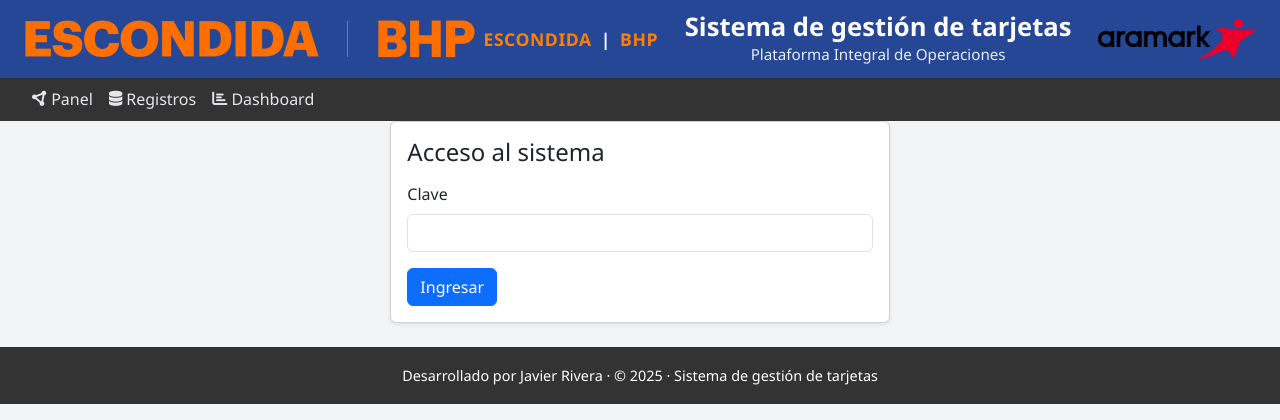
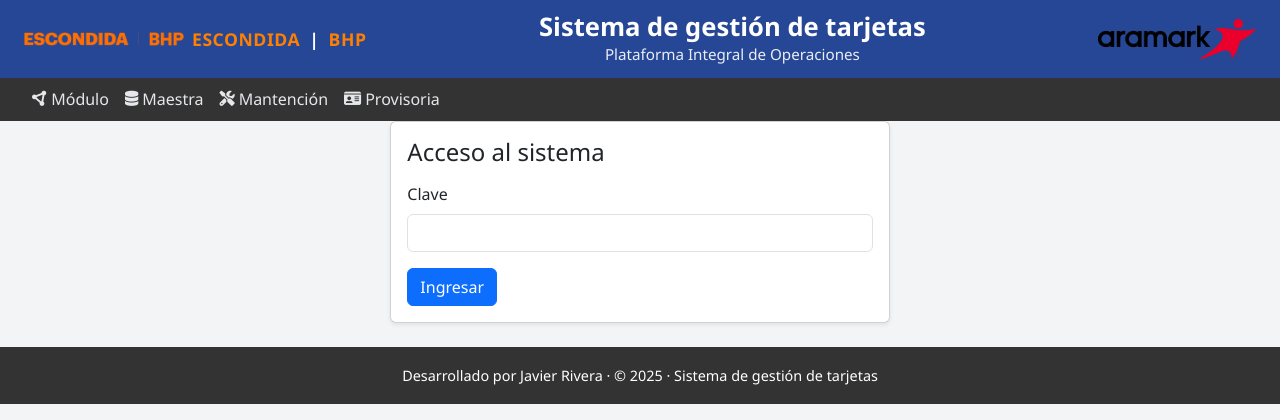
Before and after one commit to Javier-9690/tarjetas-web, a Flask app: a page that uses templates/base.html in a window 1280 px wide. Shown: the top 420 px of the page. Run offline with Flask 3, Linux system fonts and the light colour scheme.

Commit message:
Update base.html

```diff
--- a/templates/base.html
+++ b/templates/base.html
@@ -61,10 +61,11 @@
       opacity: .9;
     }
 
+    /* LOGOS (mismo tamaño para ambos) */
     .system-logo,
     .system-logo-escondida {
-      height: 40px;
-      max-height: 40px;
+      height: 40px;          /* referencia: logo Aramark */
+      max-width: 160px;
       object-fit: contain;
     }
 
@@ -209,7 +210,7 @@
   </div>
 </header>
 
-<!-- NAVBAR -->
+<!-- NAVBAR: ahora son las categorías/módulos -->
 <nav class="navbar navbar-expand-lg navbar-dark main-navbar">
   <div class="container-fluid px-4">
     <button class="navbar-toggler" type="button" data-bs-toggle="collapse"
@@ -218,33 +219,51 @@
       <span class="navbar-toggler-icon"></span>
     </button>
 
+    {% set current_category = (
+         request.view_args.get('category_code')
+         if request.view_args is defined and request.view_args
+         and 'category_code' in request.view_args
+         else None
+       )
+    %}
+
     <div class="collapse navbar-collapse" id="topNav">
       <ul class="navbar-nav me-auto mb-2 mb-lg-0">
-        <!-- Panel = resumen general -->
+
+        <!-- MODULO -->
         <li class="nav-item">
-          <a class="nav-link {% if request.endpoint == 'summary' %}active{% endif %}"
-             href="{{ url_for('summary') }}">
-            <i class="fa-solid fa-circle-nodes"></i> Panel
+          <a class="nav-link {% if current_category == 'MODULO' %}active{% endif %}"
+             href="{{ url_for('category_view', category_code='MODULO') }}">
+            <i class="fa-solid fa-circle-nodes"></i> Módulo
           </a>
         </li>
 
-        <!-- Registros = módulo MAESTRA -->
+        <!-- MAESTRA -->
         <li class="nav-item">
-          <a class="nav-link
-                    {% if request.endpoint == 'category_view' and category_code == 'MAESTRA' %}active{% endif %}"
+          <a class="nav-link {% if current_category == 'MAESTRA' %}active{% endif %}"
+
              href="{{ url_for('category_view', category_code='MAESTRA') }}">
-            <i class="fa-solid fa-database"></i> Registros
+            <i class="fa-solid fa-database"></i> Maestra
           </a>
         </li>
 
-        <!-- Dashboard = módulo MANTENCION (puedes cambiar por otra categoría si prefieres) -->
+        <!-- MANTENCION -->
         <li class="nav-item">
-          <a class="nav-link
-                    {% if request.endpoint == 'category_view' and category_code == 'MANTENCION' %}active{% endif %}"
+          <a class="nav-link {% if current_category == 'MANTENCION' %}active{% endif %}"
+
              href="{{ url_for('category_view', category_code='MANTENCION') }}">
-            <i class="fa-solid fa-chart-bar"></i> Dashboard
+            <i class="fa-solid fa-screwdriver-wrench"></i> Mantención
           </a>
         </li>
+
+        <!-- PROVISORIA -->
+        <li class="nav-item">
+          <a class="nav-link {% if current_category == 'PROVISORIA' %}active{% endif %}"
+             href="{{ url_for('category_view', category_code='PROVISORIA') }}">
+            <i class="fa-solid fa-id-card"></i> Provisoria
+          </a>
+        </li>
+
       </ul>
     </div>
   </div>
@@ -255,14 +274,14 @@
   <!-- Mensajes flash -->
   {% with messages = get_flashed_messages(with_categories=true) %}
     {% if messages %}
-      <div class="mt-3">
-        {% for category, m in messages %}
-          <div class="alert alert-{{ category }} alert-dismissible fade show" role="alert">
-            {{ m }}
-            <button type="button" class="btn-close" data-bs-dismiss="alert" aria-label="Cerrar"></button>
-          </div>
-        {% endfor %}
-      </div>
+      {% for category, m in messages %}
+        <div class="alert alert-{{ category }} alert-dismissible fade show mt-3" role="alert">
+          {{ m }}
+          <button type="button" class="btn-close" data-bs-dismiss="alert" aria-label="Cerrar"></button>
+        </div>
+      {% endfor %}
+
+
     {% endif %}
   {% endwith %}
 
```
